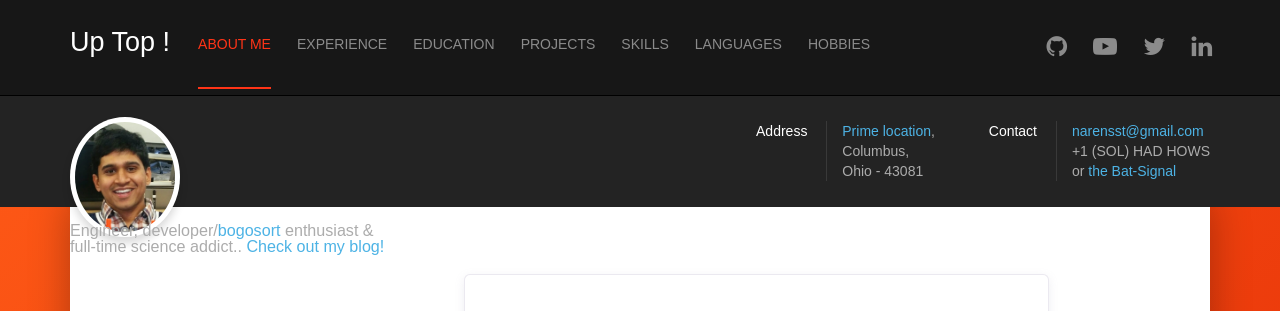
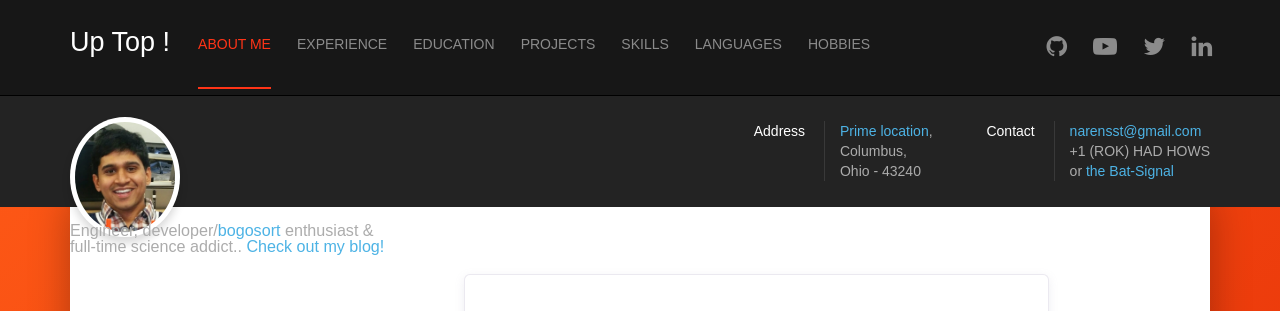
Before and after one commit to ufo2mstar/my_mds, a Jekyll site: the page resume.html, which Jekyll copies as it is, in a window 1280 px wide. Shown: the top 311 px of the page. Built offline with Jekyll 4.4.1, drawn with Linux system fonts in a browser that asks for light colours; some web fonts are replaced.

Commit message:
SITE: contact update, 404 still not being picked up

```diff
--- a/404.html
+++ b/404.html
@@ -18,7 +18,7 @@ layout: default
 </style>
 
 <div class="container">
-  <h1>404</h1>
+  <h1>Aah, the infamous 404 Error..</h1>
 
   <p><strong>Page not found :(</strong></p>
   <p>But congratulations for finding your way to this page :D</p>
--- a/resume.html
+++ b/resume.html
@@ -182,12 +182,12 @@
                             <a href="https://s-media-cache-ak0.pinimg.com/originals/2a/79/cf/2a79cf4c1fcbe096814857da532f8952.jpg">Prime
                                 location</a>,<br>
                             Columbus,<br>
-                            Ohio - 43081</p>
+                            Ohio - 43240</p>
                     </div>
                     <div class="contact">
                         <span>Contact</span>
                         <p><a href="mailto:narensst@gmail.com">narensst@gmail.com</a><br>
-                            +1 (SOL) HAD HOWS<br>
+                            +1 (ROK) HAD HOWS<br>
                             or <a href="https://en.wikipedia.org/wiki/Bat-Signal">the Bat-Signal</a></p>
                     </div>
                 </div>
```
